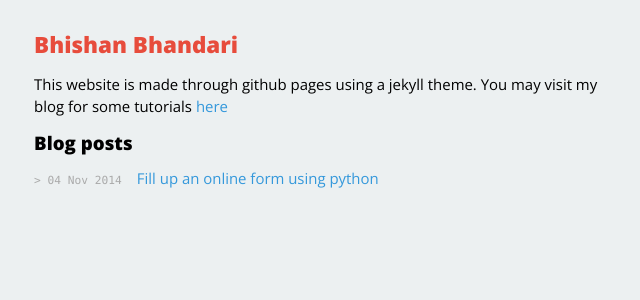
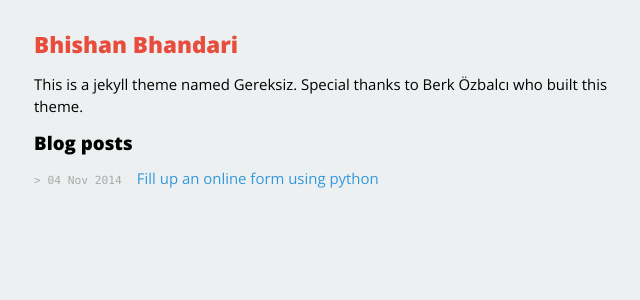
Before and after one commit to bhishan/bhishan.github.io, a Jekyll site: the page built from index.html, in a window 1280 px wide. Shown: the top 300 px of the page, without its empty margins (310-950 px from the left). Built offline with Jekyll 4.4.1, drawn with Linux system fonts in a browser that asks for light colours; Markdown is read by kramdown in place of the engine named in the settings.

Commit message:
Update index.html

```diff
--- a/index.html
+++ b/index.html
@@ -4,7 +4,7 @@ title: Bhishan Bhandari
 ---
 
 <div id="home">
-   <p class="intro">This website is made through github pages using a jekyll theme. You may visit my blog for some tutorials <a href="http://www.thetaranights.com">here</a></p>
+   <p class="intro">This is a jekyll theme named Gereksiz. Special thanks to Berk Özbalcı who built this theme. </p>
 
    <h2>Blog posts</h2>
    <ul class="posts">
```
